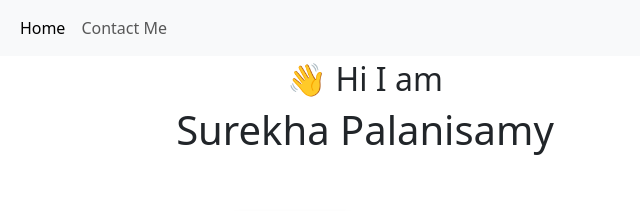
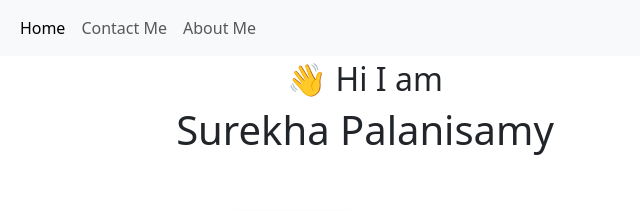
Before and after one commit to SurekhaSath/aboutMe, a plain HTML site: page index.html in a window 1280 px wide. Shown: the top 211 px of the page, 275-915 px from the left. Drawn offline with nearby package versions, Linux system fonts and the light colour scheme.

Commit message:
updated nav bar

```diff
--- a/index.html
+++ b/index.html
@@ -48,10 +48,7 @@
               <a class="nav-link" href="about.html#contact">Contact Me</a>
             </li>
             <li class="nav-item">
-              <a class="nav-link" href="about.html"></a>
-            </li>
-            <li class="nav-item">
-              <a class="nav-link" href="about.html#contact"></a>
+              <a class="nav-link" href="about.html">About Me</a>
             </li>
           </ul>
         </div>
```
